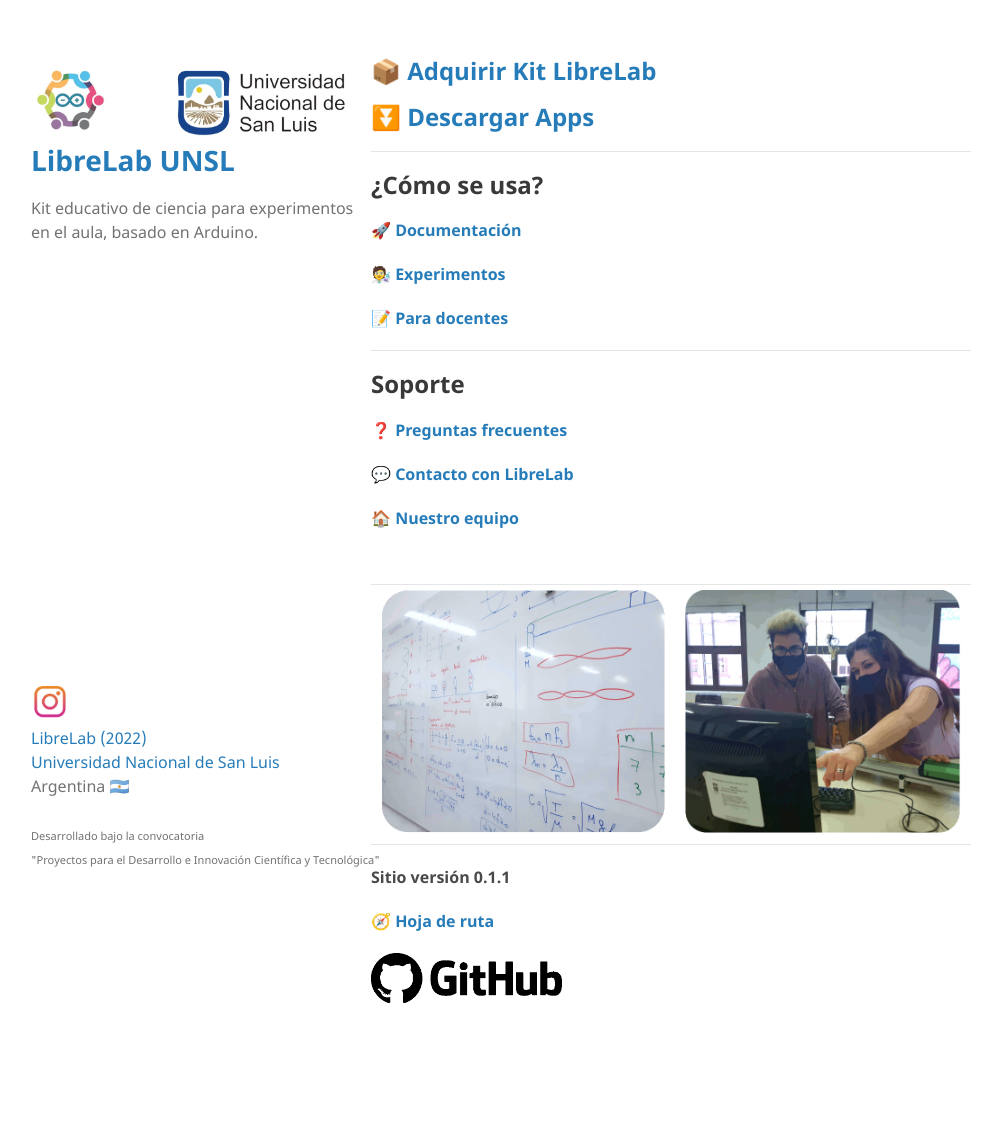
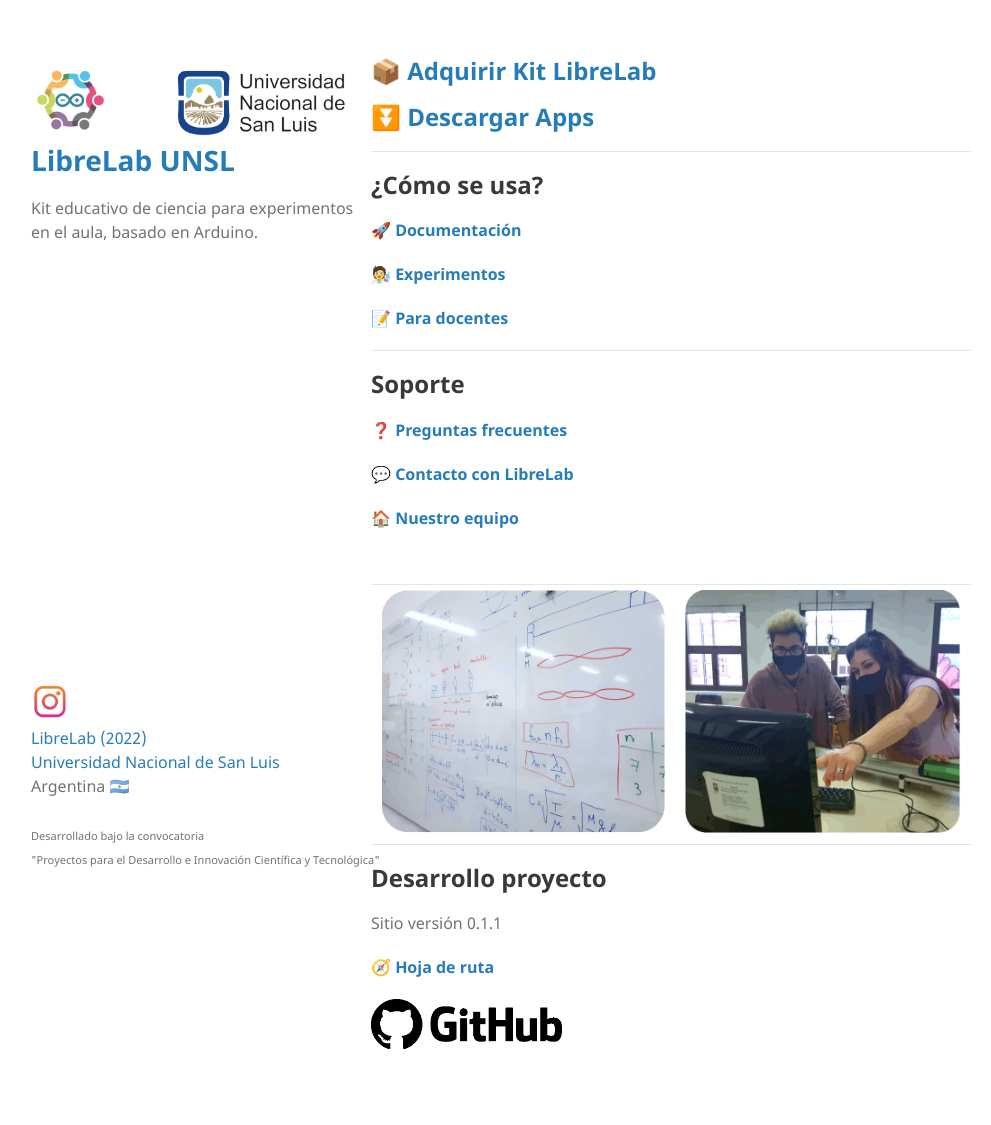
Before and after one commit to labunsl/labunsl.github.io, a Jekyll site: the page built from index.md, in a window 1280 px wide. Shown: the whole page, without its empty margins (119-1110 px from the left). Built offline with Jekyll 4.4.1, drawn with Linux system fonts in a browser that asks for light colours; before the commit the page ends 1079 px from its top, so only the background shows below that.

Commit message:
Update index.md

```diff
--- a/index.md
+++ b/index.md
@@ -37,7 +37,9 @@ description: Kit educativo de ciencia para experimentos en el aula, basado en Ar
 |-----------|-------------:|
 |![foto1](/assets/img/foto1.gif) | ![foto2](/assets/img/foto2.gif) |
 
-#### Sitio versión 0.1.1
+## Desarrollo proyecto
+
+Sitio versión 0.1.1
 
 #### [🧭 Hoja de ruta](https://www.taskade.com/d/dTgpnadR8VPdLM8N?share=view&view=HAEyLtJZXnir3t9c)
 
```
